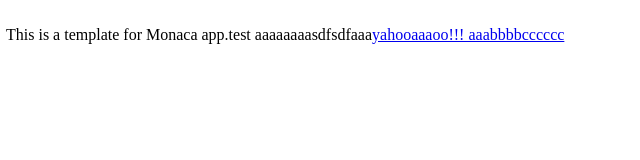
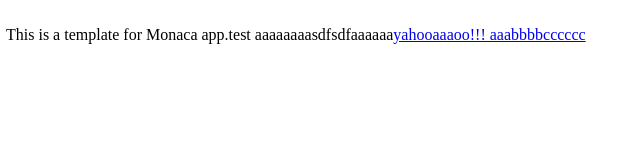
Before and after one commit to asialmakki/citeststg2, a browser extension: page www/index.html in a window 1280 px wide. Shown: the full height of the page, 2-642 px from the left. Drawn offline with Linux system fonts and the light colour scheme.

Commit message:
asdasdads

```diff
--- a/www/index.html
+++ b/www/index.html
@@ -12,6 +12,6 @@
 </head>
 <body>
 	<br />
-    This is a template for Monaca app.test aaaaaaaasdfsdfaaa<a href="http://yahoo.co.jp">yahooaaaoo!!! aaabbbbcccccc</a>
+    This is a template for Monaca app.test aaaaaaaasdfsdfaaaaaa<a href="http://yahoo.co.jp">yahooaaaoo!!! aaabbbbcccccc</a>
 </body>
 </html>
```
